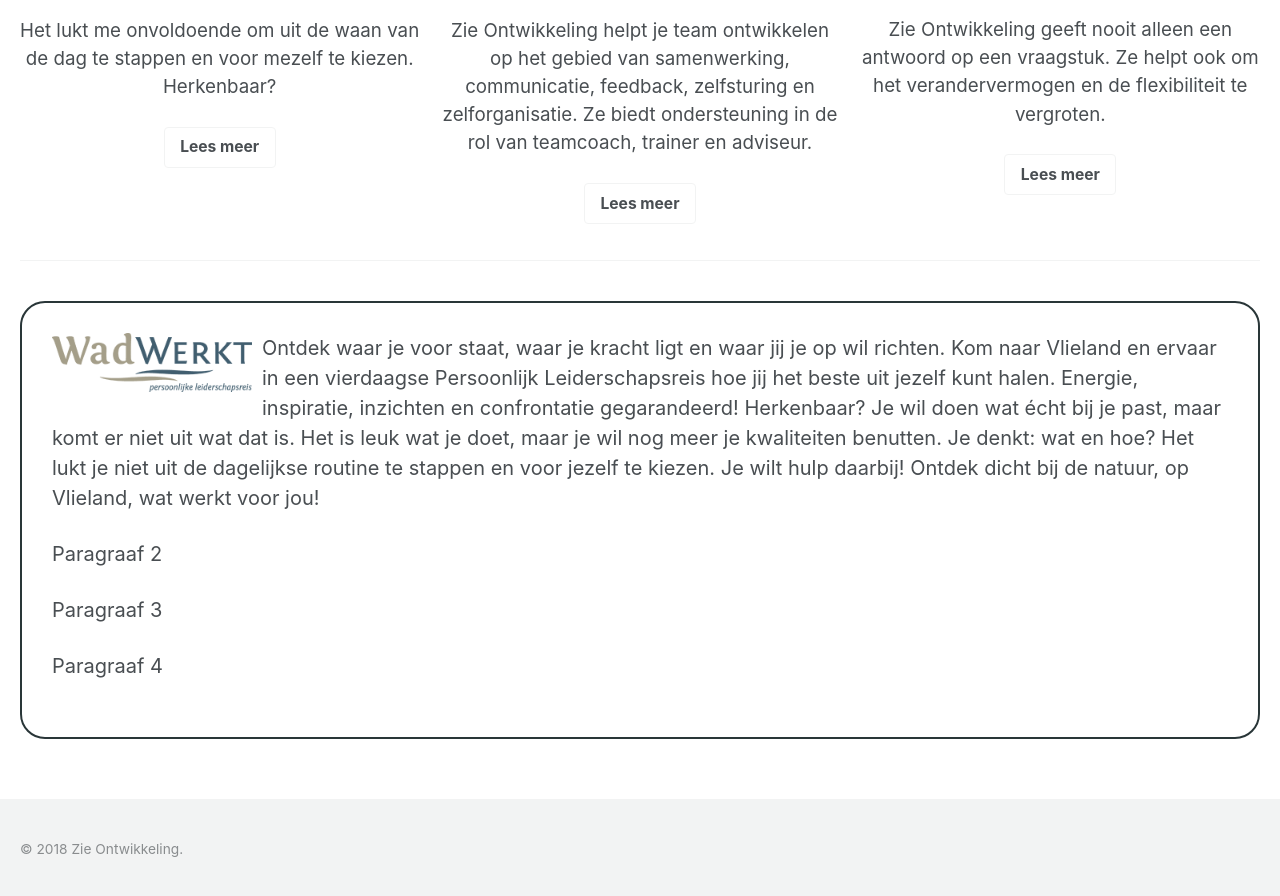
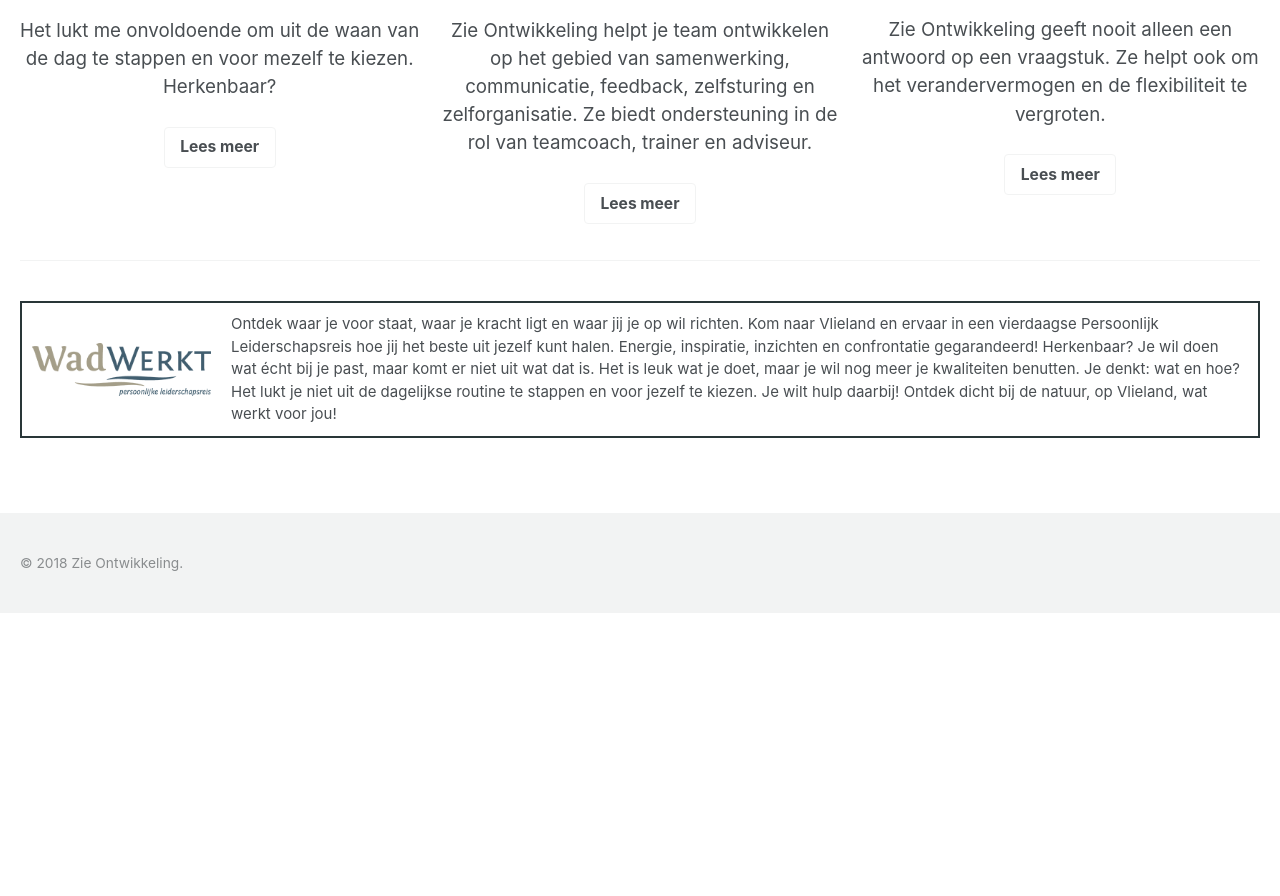
Before and after one commit to twinmum1/zie-ontwikkeling, a Jekyll site: the page built from _pages/proef.md, in a window 1280 px wide and 900 px high, scrolled down 976 px. Shown: the top 896 px of the window. Built offline with Jekyll 4.4.1, drawn with Linux system fonts in a browser that asks for light colours; after the commit the page ends 1589 px from its top, so only the background shows below that.

Commit message:
Update proef.md

```diff
--- a/_pages/proef.md
+++ b/_pages/proef.md
@@ -44,19 +44,14 @@ feature_row:
 
 {% include feature_row %}
 
-<div style="border-radius: 25px; border: 2px solid #293638; padding: 20px; display: table;">
-  <div style="float: left; padding: 10px;">
-    <a href="http://www.wad-werkt.nl"><img width="200" height="58" src="https://twinmum1.github.io/zie-ontwikkeling/assets/images/wadwerkt-logo-colour.png" alt="wad-werkt.nl"/></a>
-  </div>
-  <div style="padding: 10px;">
-    <p>Ontdek waar je voor staat, waar je kracht ligt en waar jij je op wil richten. Kom naar Vlieland en ervaar in een vierdaagse Persoonlijk Leiderschapsreis hoe jij het beste uit jezelf kunt halen. Energie, inspiratie, inzichten en confrontatie gegarandeerd!
+<table style="border-radius: 25px; border: 2px solid #293638; padding: 20px; width:100%">
+  <tr>
+    <td style="width: 200px; padding: 10px;"><a href="http://www.wad-werkt.nl"><img width="200" height="58" src="https://twinmum1.github.io/zie-ontwikkeling/assets/images/wadwerkt-logo-colour.png" alt="wad-werkt.nl"/></a></td>
+    <td style="width: auto; padding: 10px;">Ontdek waar je voor staat, waar je kracht ligt en waar jij je op wil richten. Kom naar Vlieland en ervaar in een vierdaagse Persoonlijk Leiderschapsreis hoe jij het beste uit jezelf kunt halen. Energie, inspiratie, inzichten en confrontatie gegarandeerd!
 Herkenbaar?
 Je wil doen wat écht bij je past, maar komt er niet uit wat dat is.
 Het is leuk wat je doet, maar je wil nog meer je kwaliteiten benutten. Je denkt: wat en hoe?
 Het lukt je niet uit de dagelijkse routine te stappen en voor jezelf te kiezen. Je wilt hulp daarbij!
-Ontdek dicht bij de natuur, op Vlieland, wat werkt voor jou!</p>
-    <p>Paragraaf 2</p>
-    <p>Paragraaf 3</p>
-    <p>Paragraaf 4</p>
-  </div>
-</div>
+Ontdek dicht bij de natuur, op Vlieland, wat werkt voor jou!</td>
+  </tr>
+</table>
```
